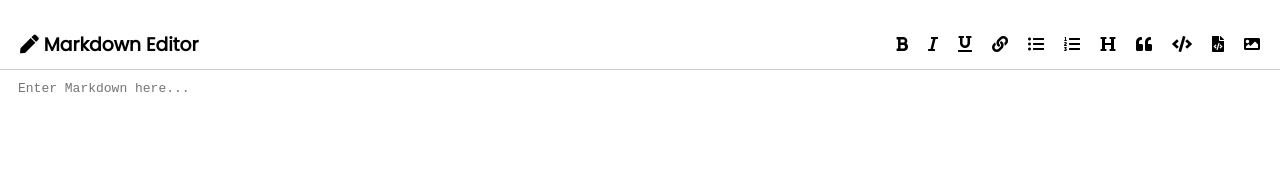
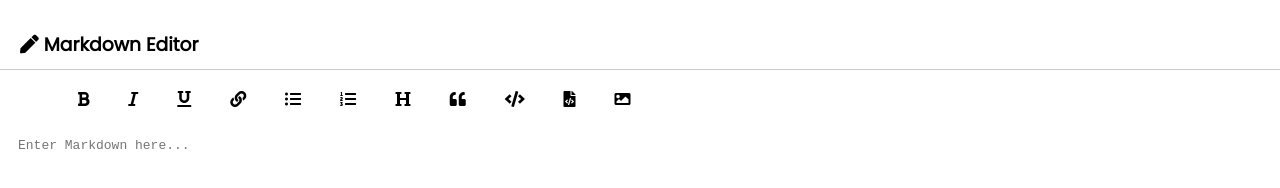
Before and after one commit to kelvinguchu/Markdown-code-converted-to-plain-text-in-realtime, a plain HTML site: page md.html in a window 1280 px wide. Drawn offline with nearby package versions, Linux system fonts and the light colour scheme.

Commit message:
main html

```diff
--- a/md.html
+++ b/md.html
@@ -11,24 +11,25 @@
     <section id="navbar">
         <nav id="nav">
             <h1><i class="fas fa-pen"></i>  Markdown Editor</h1>
-            <ul id="nav-list">
-                <li><i class="fas fa-bold"></i></li>
-                <li><i class="fas fa-italic"></i></li>
-                <li><i class="fas fa-underline"></i></li>
-                <li><i class="fas fa-link"></i></li>
-                <li><i class="fas fa-list-ul"></i></li>
-                <li><i class="fas fa-list-ol"></i></li>
-                <li><i class="fas fa-heading"></i></li>
-                <li><i class="fas fa-quote-left"></i></li>
-                <li><i class="fas fa-code"></i></li>
-                <li><i class="fas fa-file-code"></i></li>
-                <li><i class="fas fa-image"></i></li>
-            </ul>
+
         </nav>
     </section>
     <section>
         <div class="split-container">
             <div class="editor-pane">
+                <ul id="nav-list">
+                    <li id="bold"><i class="fas fa-bold"></i></li>
+                    <li id="italic"><i class="fas fa-italic"></i></li>
+                    <li id="underline"><i class="fas fa-underline"></i></li>
+                    <li id="link"><i class="fas fa-link"></i></li>
+                    <li id="unordered-list"><i class="fas fa-list-ul"></i></li>
+                    <li id="ordered-list"><i class="fas fa-list-ol"></i></li>
+                    <li id="heading"><i class="fas fa-heading"></i></li>
+                    <li id="quote"><i class="fas fa-quote-left"></i></li>
+                    <li id="code"><i class="fas fa-code"></i></li>
+                    <li id="file-code"><i class="fas fa-file-code"></i></li>
+                    <li id="image"><i class="fas fa-image"></i></li>
+                </ul>
               <textarea id="markdown-input" placeholder="Enter Markdown here..."></textarea>
             </div>
             <div class="preview-pane">
```
